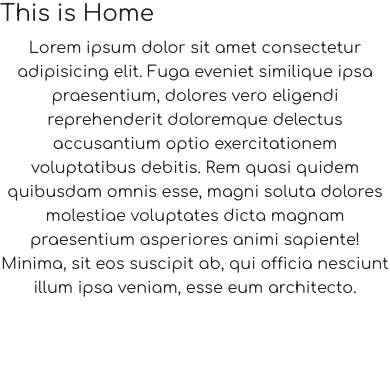
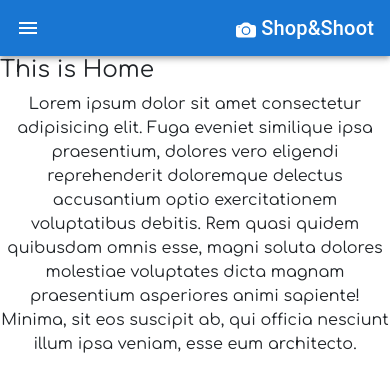
Before and after one commit to parvezaman/portfolio-parvezAman-client-side, a React (Create React App) app: page / in a window 390 px wide. Shown: the top 392 px of the page. Built offline with nearby package versions, Linux system fonts and the light colour scheme.

Commit message:
not found page and navigation added

```diff
--- a/package.json
+++ b/package.json
@@ -5,7 +5,9 @@
   "dependencies": {
     "@emotion/react": "^11.7.0",
     "@emotion/styled": "^11.6.0",
+    "@mui/icons-material": "^5.2.0",
     "@mui/material": "^5.2.1",
+    "@mui/styles": "^5.2.1",
     "@testing-library/jest-dom": "^5.11.4",
     "@testing-library/react": "^11.1.0",
     "@testing-library/user-event": "^12.1.10",
@@ -13,6 +15,7 @@
     "react": "^17.0.2",
     "react-bootstrap": "^2.0.2",
     "react-dom": "^17.0.2",
+    "react-icons": "^4.3.1",
     "react-router-dom": "5.3.0",
     "react-scripts": "4.0.3",
     "web-vitals": "^1.0.1"
--- a/src/App.js
+++ b/src/App.js
@@ -4,11 +4,14 @@ import { BrowserRouter as Router, Switch, Route, Link } from "react-router-dom";
 import './App.css';
 import Home from './Pages/HomePage/Home/Home';
 import About from './Pages/About/About';
+import Navigation from './Pages/Shared/Navigation/Navigation';
+import NotFound from './Pages/NotFound/NotFound';
 
 function App() {
   return (
     <div className="App">
       <Router>
+        <Navigation/>
         <Switch>
 
           <Route exact path="/">
@@ -20,6 +23,9 @@ function App() {
           <Route path="/about">
             <About />
           </Route>
+          <Route path="*">
+            <NotFound />
+          </Route>
         </Switch>
       </Router >
     </div >
--- /dev/null
+++ b/src/Pages/NotFound/NotFound.js
@@ -0,0 +1,12 @@
+import React from 'react';
+import { Box } from '@mui/material';
+
+const NotFound = () => {
+    return (
+        <Box sx={{backgroundColor: "#2b323c", textAlign: "center"}}>
+            <img className="img-fluid" src="https://i.ibb.co/sCkNYtc/Error-404-1.png" alt="" />
+        </Box>
+    );
+};
+
+export default NotFound;
--- a/src/Pages/Shared/Navigation/Navigation.js
+++ b/src/Pages/Shared/Navigation/Navigation.js
@@ -1,10 +1,156 @@
 import React from 'react';
+import AppBar from '@mui/material/AppBar';
+import Box from '@mui/material/Box';
+import Toolbar from '@mui/material/Toolbar';
+import Typography from '@mui/material/Typography';
+import Button from '@mui/material/Button';
+import IconButton from '@mui/material/IconButton';
+import MenuIcon from '@mui/icons-material/Menu';
+import { Link, NavLink } from 'react-router-dom';
+import { BsFillCameraFill } from "react-icons/bs";
+import { RiLoginBoxFill } from "react-icons/ri";
+import { RiLogoutBoxFill } from "react-icons/ri";
+import { IoHome } from "react-icons/io5";
+import { MdAddAPhoto } from "react-icons/md";
+import { makeStyles } from '@mui/styles';
+import { useTheme } from '@mui/material';
+import Drawer from '@mui/material/Drawer';
+import List from '@mui/material/List';
+import Divider from '@mui/material/Divider';
+import ListItem from '@mui/material/ListItem';
+import ListItemIcon from '@mui/material/ListItemIcon';
+import ListItemText from '@mui/material/ListItemText';
+import InboxIcon from '@mui/icons-material/MoveToInbox';
+import MailIcon from '@mui/icons-material/Mail';
 
 const Navigation = () => {
+    const theme = useTheme();
+    const useStyle = makeStyles({
+        navItem: {
+            color: "white",
+            textDecoration: "none"
+        },
+        navIcon: {
+            [theme.breakpoints.up('sm')]: {
+                display: 'none !important'
+            }
+        },
+        navItemContainer: {
+            [theme.breakpoints.down('sm')]: {
+                display: 'none !important'
+            }
+        },
+        ourNavLogo: {
+            [theme.breakpoints.down('sm')]: {
+                textAlign: 'right'
+            }
+        },
+        mobileNavItem: {
+            textAlign: 'center',
+            textDecoration: 'none',
+            color: 'black'
+        }
+    })
+    const { navItem, navIcon, navItemContainer, ourNavLogo, mobileNavItem } = useStyle();
+
+    const [state, setState] = React.useState(false);
+
+
+    const list = (
+        <Box
+            sx={{ width: 250 }}
+            role="presentation"
+
+        >
+            <List>
+                <ListItem button>
+
+                    <ListItemText>
+                        <Link className={mobileNavItem} to='/'>Home</Link>
+                    </ListItemText>
+                </ListItem>
+                <Divider />
+                <ListItem button>
+
+                    <ListItemText>
+                        <Link className={mobileNavItem} to='/resume'>Resume</Link>
+                    </ListItemText>
+                </ListItem>
+                <Divider />
+                {/* <ListItem button>
+
+                    <ListItemText>
+                        <Link className={mobileNavItem} to='/dashboard'>Dashboard</Link>
+                    </ListItemText>
+                </ListItem>
+                <Divider />
+                <ListItem button>
+
+                    <ListItemText>
+                        <Link className={mobileNavItem} to='/login'>Login</Link>
+                    </ListItemText>
+                </ListItem>
+                <Divider /> */}
+
+            </List>
+
+        </Box>
+    );
     return (
-        <div>
+        <>
+            <Box sx={{ flexGrow: 1 }}>
+                <AppBar position="static">
+                    <Toolbar>
+                        <IconButton
+                            size="large"
+                            edge="start"
+                            color="inherit"
+                            aria-label="menu"
+                            sx={{ mr: 2 }}
+                            className={navIcon}
+                            onClick={() => setState(true)}
+                        >
+                            <MenuIcon />
+                        </IconButton>
+                        <Typography className={ourNavLogo} variant="h6" component="div" sx={{ flexGrow: 1 }}>
+                            <BsFillCameraFill /> Shop&Shoot
+                        </Typography>
 
-        </div>
+                        <Box className={navItemContainer}>
+                            <NavLink className={navItem} to="/home" ><Button color="inherit" sx={{ fontSize: '13px' }}>Home</Button></NavLink>
+                            <NavLink className={navItem} to="/resume"><Button sx={{ fontSize: '13px' }} color="inherit">Resume</Button></NavLink>
+
+
+                            {/* {
+                                user?.email ?
+                                    <>
+                                        <NavLink className={navItem} to='/dashboard'>
+                                            <Button sx={{ fontSize: '13px' }} color="inherit">Dashboard</Button>
+                                        </NavLink>
+
+                                        <Button onClick={logOut} sx={{ fontSize: '13px' }} color="inherit">Logout {user.displayName}</Button>
+                                    </>
+                                    :
+                                    <NavLink className={navItem} to='/login'>
+                                        <Button sx={{ fontSize: '13px' }} color="inherit">Login</Button>
+                                    </NavLink>
+                            } */}
+                        </Box>
+                    </Toolbar>
+                </AppBar>
+            </Box>
+
+            <div>
+                <React.Fragment>
+                    <Drawer
+                        open={state}
+                        onClose={() => setState(false)}
+                    >
+                        {list}
+                    </Drawer>
+                </React.Fragment>
+            </div>
+        </>
     );
 };
 
```
Also changed, not shown: 2 other files (tests, documents, lock files or other folders).
